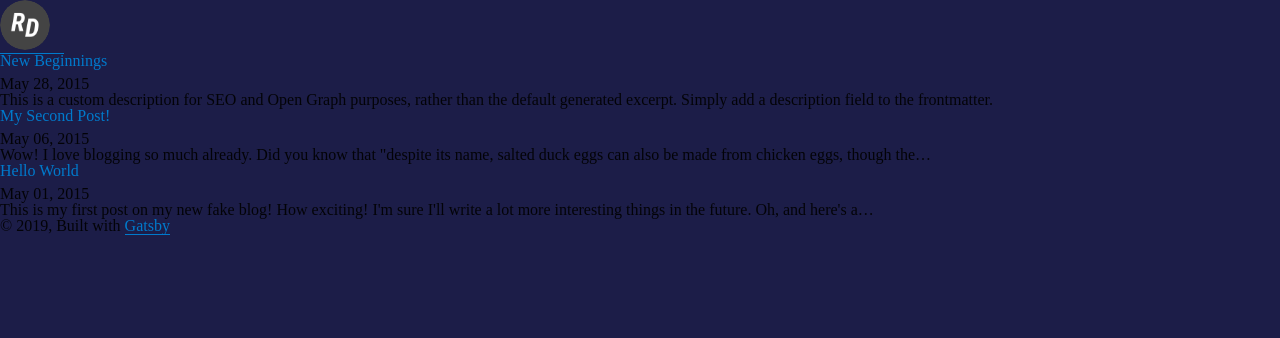
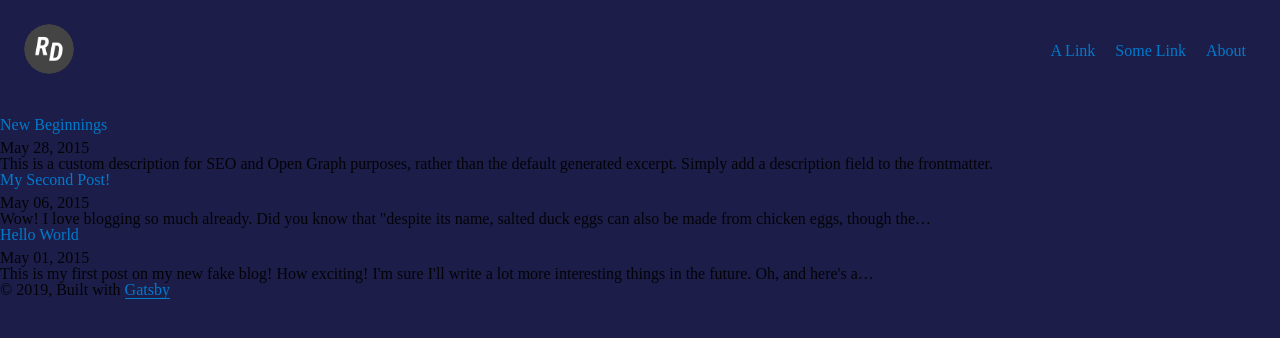
Before and after one commit to richarddubay/richarddubay, a Gatsby site: page / in a window 1280 px wide. Built offline with nearby package versions, Linux system fonts and the light colour scheme; Gatsby itself is replaced by a stand-in of ours; some packages are replaced by stand-ins of ours.

Commit message:
basic header layout is done

```diff
--- a/src/components/layout.css
+++ b/src/components/layout.css
@@ -9,3 +9,27 @@ html {
   /* max-width: 64vw;*/
   padding: 0;
 }
+
+.siteHeader {
+  padding: 1.5rem 1.5rem 2.5rem 1.5rem;
+}
+
+.siteHeader nav {
+  display: grid;
+  grid-template-columns: auto 1fr auto;
+  align-items: center;
+}
+
+.siteHeader nav ul {
+  grid-column-start: 3;
+  grid-column-end: 4;
+}
+
+.siteHeader nav ul li {
+  display: inline-block;
+}
+
+.siteHeader nav ul li a {
+  padding: 0 10px;
+  box-shadow: none;
+}
--- a/src/components/layout.js
+++ b/src/components/layout.js
@@ -2,7 +2,7 @@ import React from "react"
 import { graphql, Link, StaticQuery } from "gatsby"
 import Image from "gatsby-image"
 import "./layout.css"
-import { rhythm, scale } from "../utils/typography"
+import { rhythm } from "../utils/typography"
 
 // move this to it's own component
 function Header() {
@@ -10,10 +10,9 @@ function Header() {
     <StaticQuery
       query={logoQuery}
       render={data => {
-        console.log("data = ", data)
         return (
           <nav>
-            <Link to="/">
+            <Link to="/" style={{ boxShadow: "none" }}>
               <Image
                 fixed={data.image.childImageSharp.fixed}
                 style={{
@@ -27,6 +26,17 @@ function Header() {
                 }}
               />
             </Link>
+            <ul>
+              <li>
+                <a href="/">A Link</a>
+              </li>
+              <li>
+                <a href="/">Some Link</a>
+              </li>
+              <li>
+                <a href="/">About</a>
+              </li>
+            </ul>
           </nav>
         )
       }}
@@ -36,12 +46,12 @@ function Header() {
 
 class Layout extends React.Component {
   render() {
-    const { location, title, children } = this.props
+    const { title, children } = this.props
     const rootPath = `${__PATH_PREFIX__}/`
 
     return (
       <div className="layout">
-        <header>
+        <header className="siteHeader">
           <Header />
         </header>
         <main>{children}</main>
```
Also changed, not shown: 2 other files.
